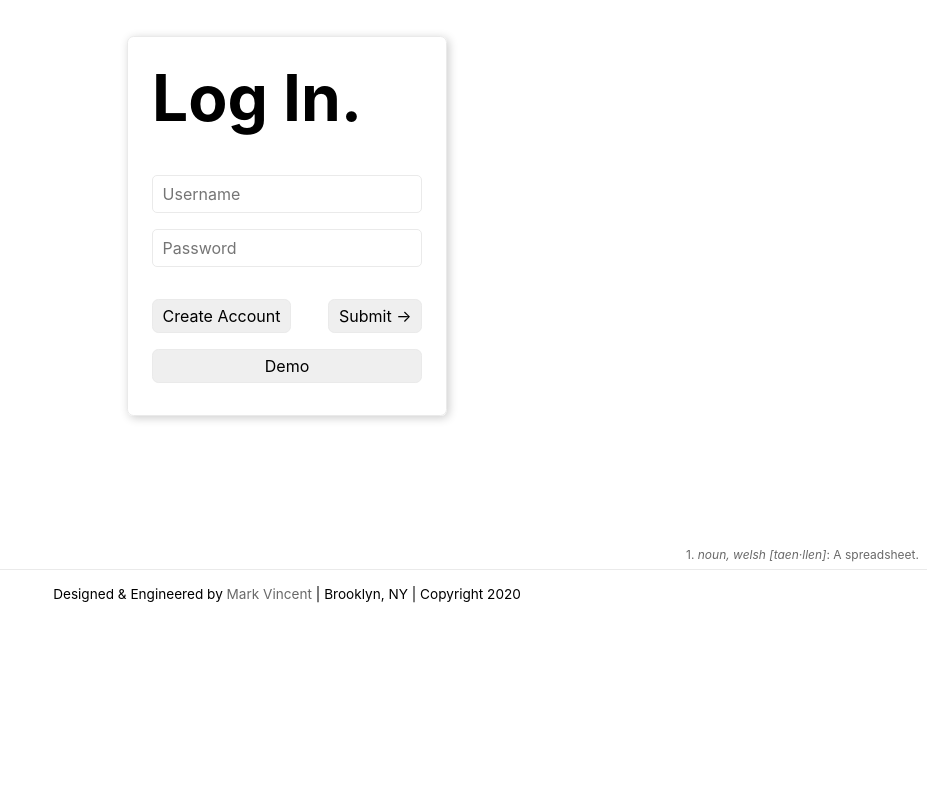
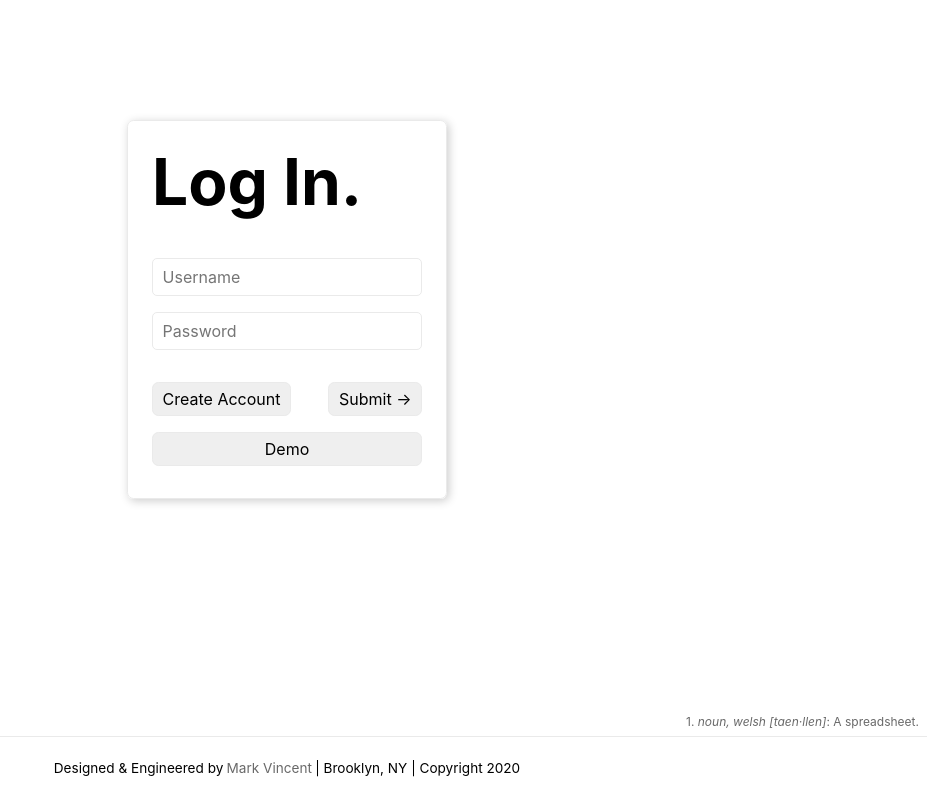
Before and after one commit to mvrkvincent/taenlen_dashboard, a React (Create React App) app in the folder frontend/: page / in a window 1280 px wide. Shown: the part 180-980 px from the top of the page, without its empty margins (353-1280 px from the left). Before the commit the page ends 800 px from the top, so only its background shows below. Built offline with nearby package versions, Linux system fonts and the light colour scheme.

Commit message:
Refactor body css

```diff
--- a/frontend/src/App.js
+++ b/frontend/src/App.js
@@ -12,9 +12,9 @@ const App = ({ store }) => {
   });
 
   return (
-    <Provider store={store}>
-      <Dashboard />
-    </Provider>
+      <Provider store={store}>
+        <Dashboard />
+      </Provider>
   );
 };
 
--- a/frontend/src/components/Dashboard.js
+++ b/frontend/src/components/Dashboard.js
@@ -32,8 +32,6 @@ const Dashboard = ({ isLoading, view }) => {
       {generateView()}
 
 
-      <span className="footnote">1.  <i>noun, welsh [taen·llen]</i>: A spreadsheet.</span>
-
       <Footer />
 
     </div>
--- a/frontend/src/components/Footer.js
+++ b/frontend/src/components/Footer.js
@@ -3,13 +3,12 @@ import React from 'react';
 const Footer = () => {
 
   return(
-
-    <footer>
-      <span>
-        Designed & Engineered by <a href="https://mvrk.dev">Mark Vincent</a> | Brooklyn, NY | Copyright 2020
-      </span>
-    </footer>
-
+    <div id="footer">
+      <div className="footnote">1.  <i>noun, welsh [taen·llen]</i>: A spreadsheet.</div>
+      <div className="copyright">
+        Designed & Engineered by<a href="https://mvrk.dev"> Mark Vincent </a>| Brooklyn, NY | Copyright 2020
+      </div>
+    </div>
   );
 };
 
--- a/frontend/src/components/cells/Cells.js
+++ b/frontend/src/components/cells/Cells.js
@@ -18,7 +18,7 @@ const Cells = ({ staged, cells }) => {
   };
 
   return (
-    <div id="cells">
+    <div id="cells" className="column">
 
       <Tickers />
 
--- a/frontend/src/stylesheets/app.css
+++ b/frontend/src/stylesheets/app.css
@@ -1,5 +1,7 @@
 html,
-body {
+body,
+#root {
+  height: 100%;
   font-family: -apple-system, BlinkMacSystemFont, Segoe UI, Roboto, Oxygen,
     Ubuntu, Cantarell, Fira Sans, Droid Sans, Helvetica Neue, sans-serif;
 }
@@ -9,12 +11,9 @@ body {
 }
 
 .dashboard {
-  height: 100vh;
-  display: flex;
-  flex-direction: column;
-  justify-content: space-between;
-  align-items: center;
-  border-top: 3px solid #26C6DA ;
+  height: 100%;
+  border-top: 3px solid #26C6DA;
+
 }
 
 .grid {
@@ -111,6 +110,10 @@ button:hover {
   color: #26C6DA ;
 }
 
+#footer {
+  width: 100%;
+}
+
 .footnote {
   width: 100%;
   padding: 0.5rem;
@@ -119,7 +122,7 @@ button:hover {
   text-align: right;
 }
 
-footer {
+.copyright {
   width: 100%;
   height: 4rem;
   font-size: 0.85rem;
@@ -130,12 +133,13 @@ footer {
   text-align: center;
 }
 
-footer a {
+.copyright a {
+  padding: 0 0.2rem;
   color: #696969;
   transition: color 0.2s ease-in-out, border-color 0.2s ease-in-out;
 }
 
-footer a:hover {
+.copyright a:hover {
   color: #26C6DA ;
 }
 
--- a/frontend/src/stylesheets/cells.css
+++ b/frontend/src/stylesheets/cells.css
@@ -1,8 +1,6 @@
 #cells {
-  width: 100%;
   height: 100%;
   margin-top: 4rem;
-  padding: 0 8rem;
 }
 
 #staged {
@@ -11,6 +9,7 @@
 
 #all {
   width: 100%;
+  height: 100%;
 }
 
 .cell-title {
```
